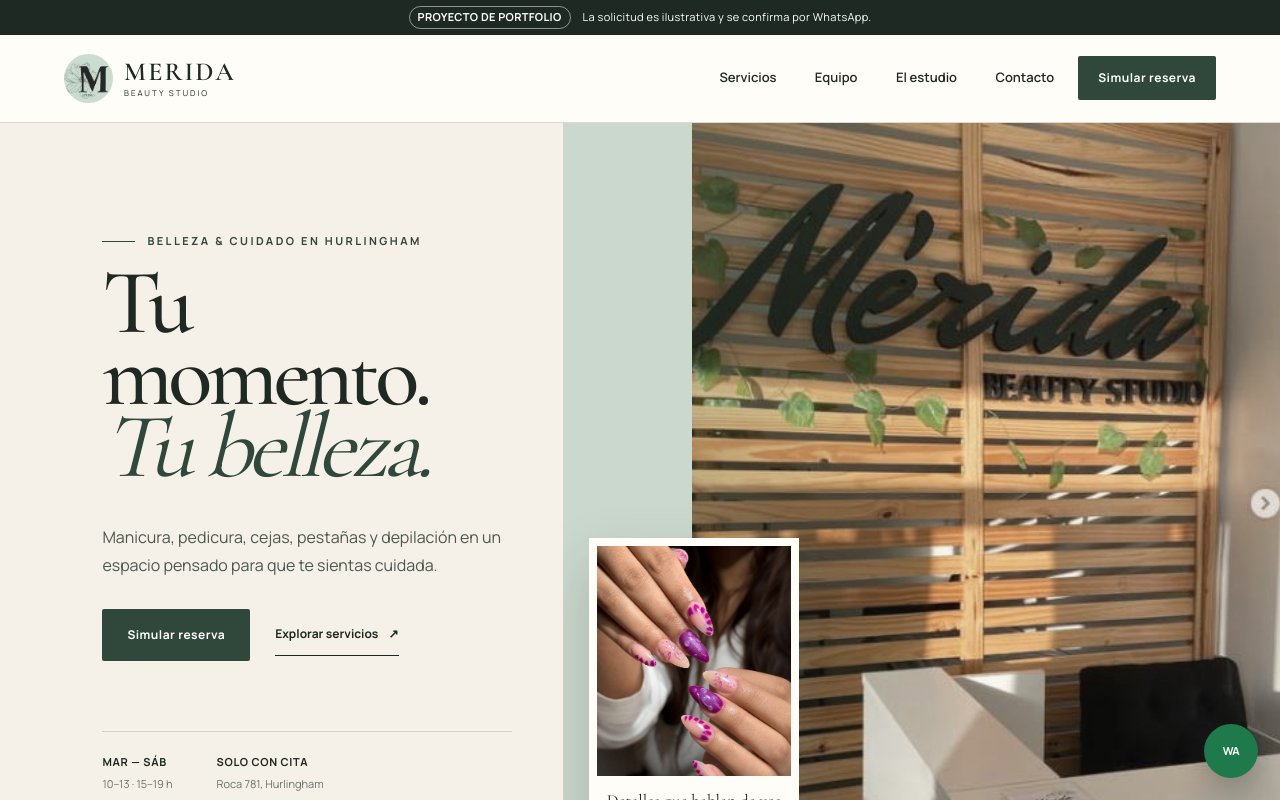
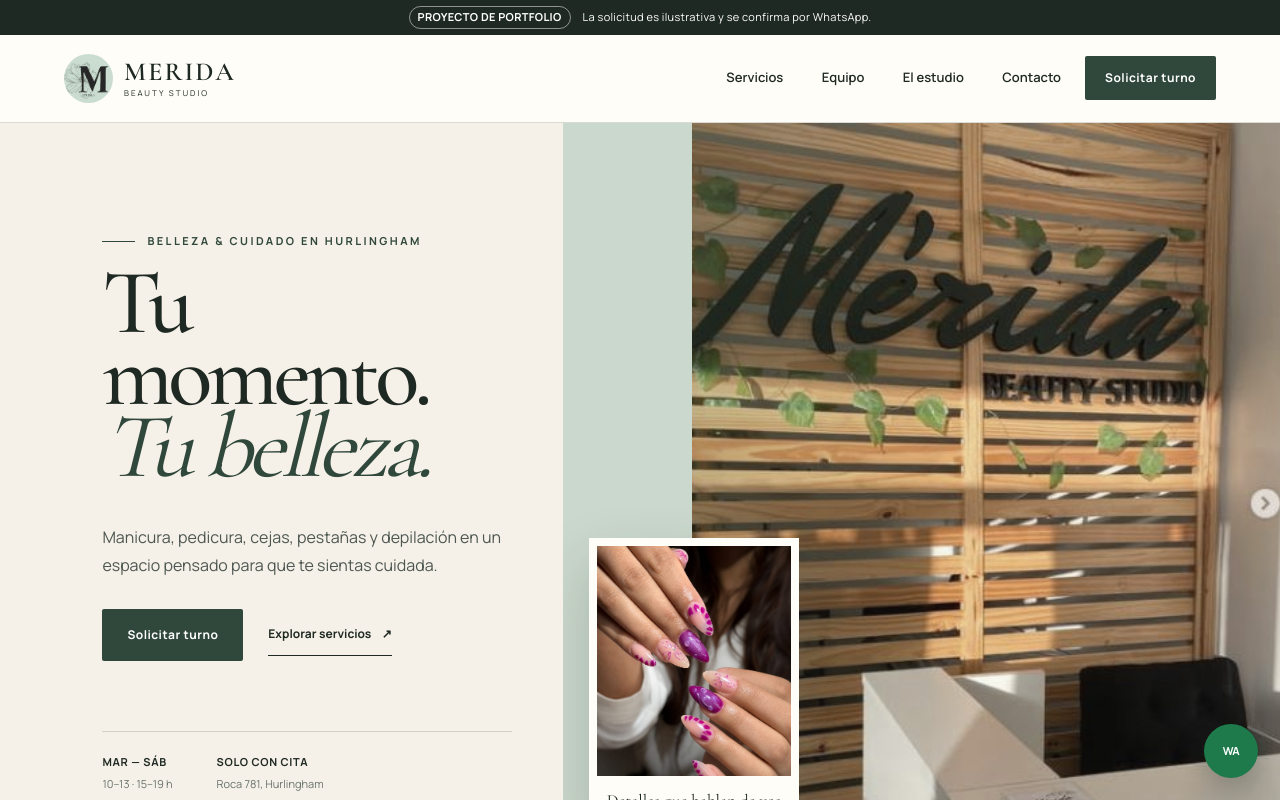
Before and after one commit to Barbyland/merida-beauty-demo, a Next.js app: page / in a window 1280 px wide. Shown: the top 800 px of the page. Built offline with nearby package versions, Linux system fonts and the light colour scheme; no server answers.

Commit message:
Ajustar llamados a solicitar turno

```diff
--- a/app/MeridaSite.tsx
+++ b/app/MeridaSite.tsx
@@ -195,7 +195,7 @@ export function MeridaSite() {
           <a href="#estudio" onClick={() => setMenuOpen(false)}>El estudio</a>
           <a href="#contacto" onClick={() => setMenuOpen(false)}>Contacto</a>
         </nav>
-        <a className="button button-small desktop-cta" href="#reservar">Simular reserva</a>
+        <a className="button button-small desktop-cta" href="#reservar">Solicitar turno</a>
         <button
           className="menu-button"
           type="button"
@@ -218,7 +218,7 @@ export function MeridaSite() {
             pensado para que te sientas cuidada.
           </p>
           <div className="hero-actions">
-            <a className="button" href="#reservar">Simular reserva</a>
+            <a className="button" href="#reservar">Solicitar turno</a>
             <a className="text-link" href="#servicios">Explorar servicios <span>↗</span></a>
           </div>
           <div className="hero-facts">
@@ -671,7 +671,7 @@ export function MeridaSite() {
       >
         WA
       </a>
-      <a className="mobile-booking-bar" href="#reservar">Simular reserva <span>↗</span></a>
+      <a className="mobile-booking-bar" href="#reservar">Solicitar turno <span>↗</span></a>
     </main>
   );
 }
```
Also changed, not shown: 1 other file (tests, documents, lock files or other folders).
